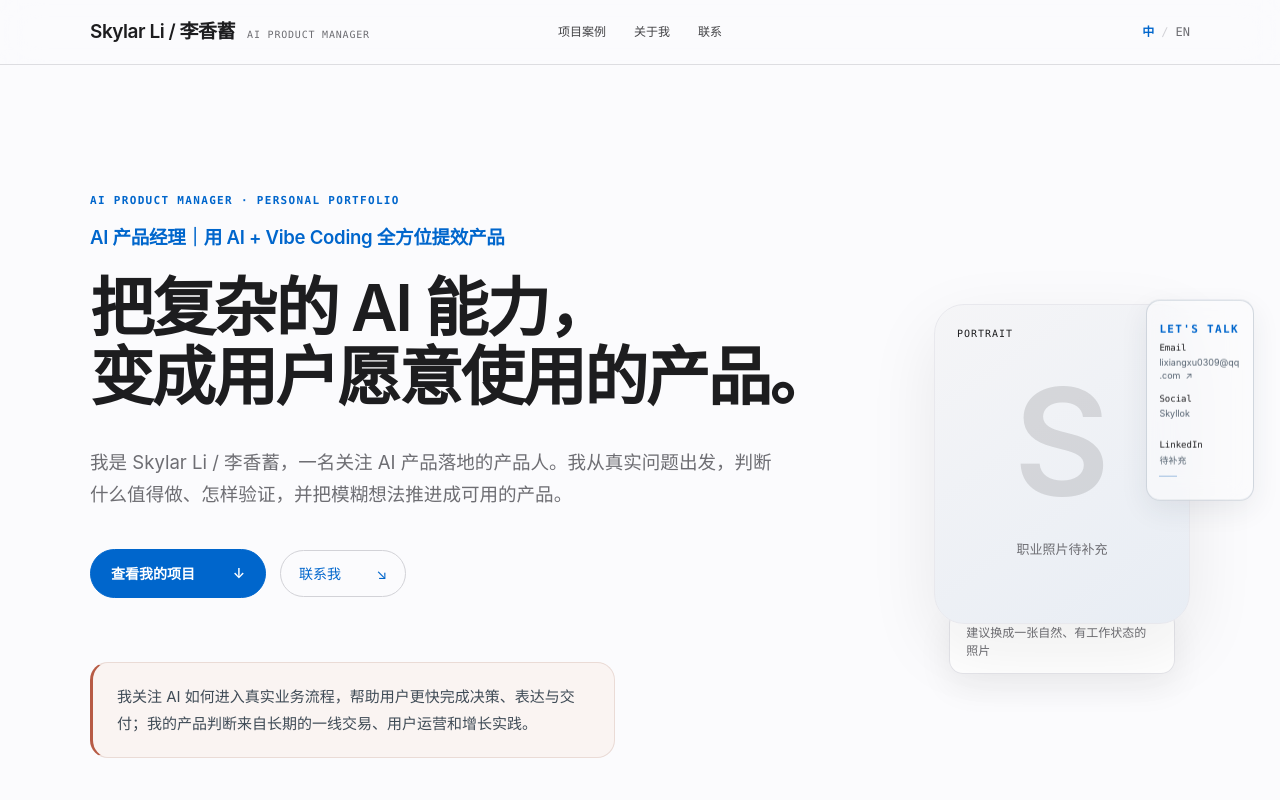
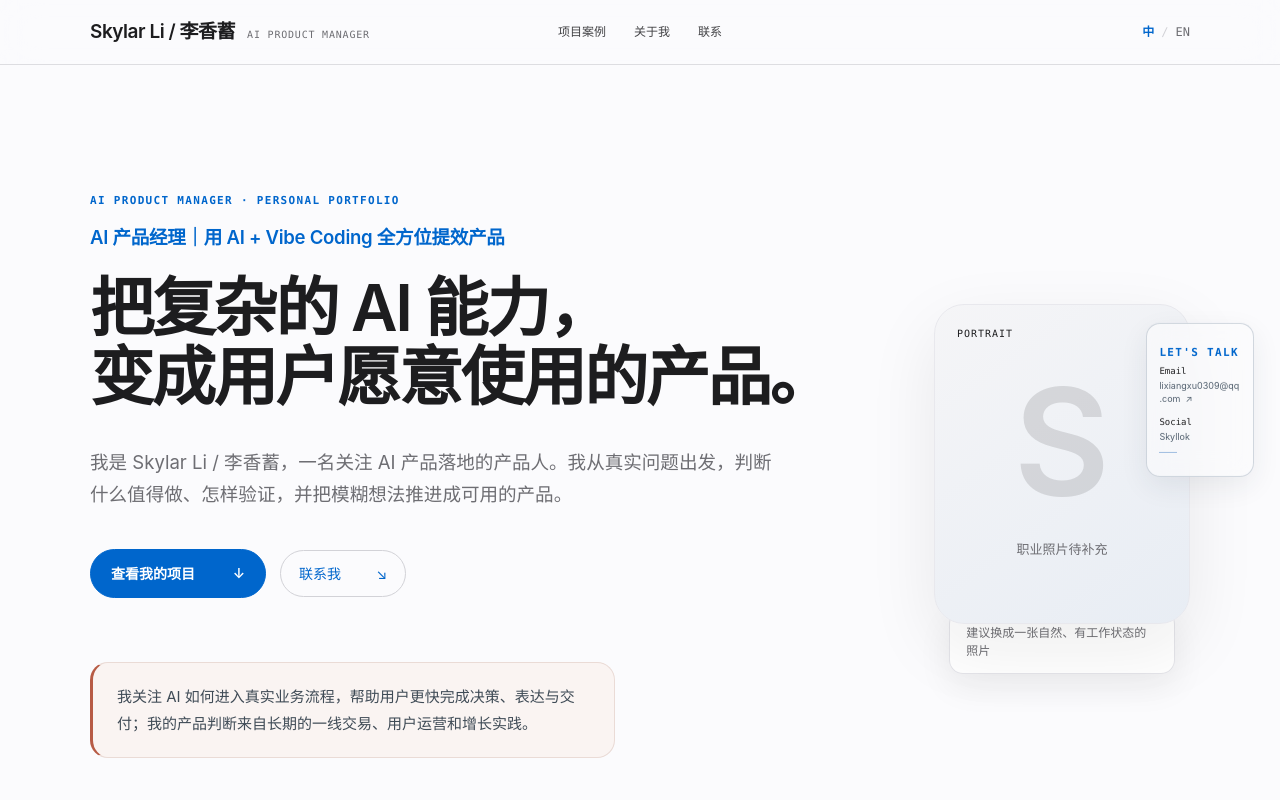
Before and after one commit to okay-star/Skylar-AI-Portfolio, a Next.js app: page / in a window 1280 px wide. Shown: the top 800 px of the page. Built offline with nearby package versions, Linux system fonts and the light colour scheme.

Commit message:
change: remove LinkedIn contact

```diff
--- a/data/profile.ts
+++ b/data/profile.ts
@@ -119,7 +119,6 @@ export const contacts: ContactItem[] = [
     href: "mailto:lixiangxu0309@qq.com",
   },
   { id: "social", label: "Social", value: "Skyllok", href: null },
-  { id: "linkedin", label: "LinkedIn", value: null, href: null },
 ];
 
 export const profileCopy: Record<Locale, ProfileCopy> = {
```
Also changed, not shown: 1 other file (tests, documents, lock files or other folders).
